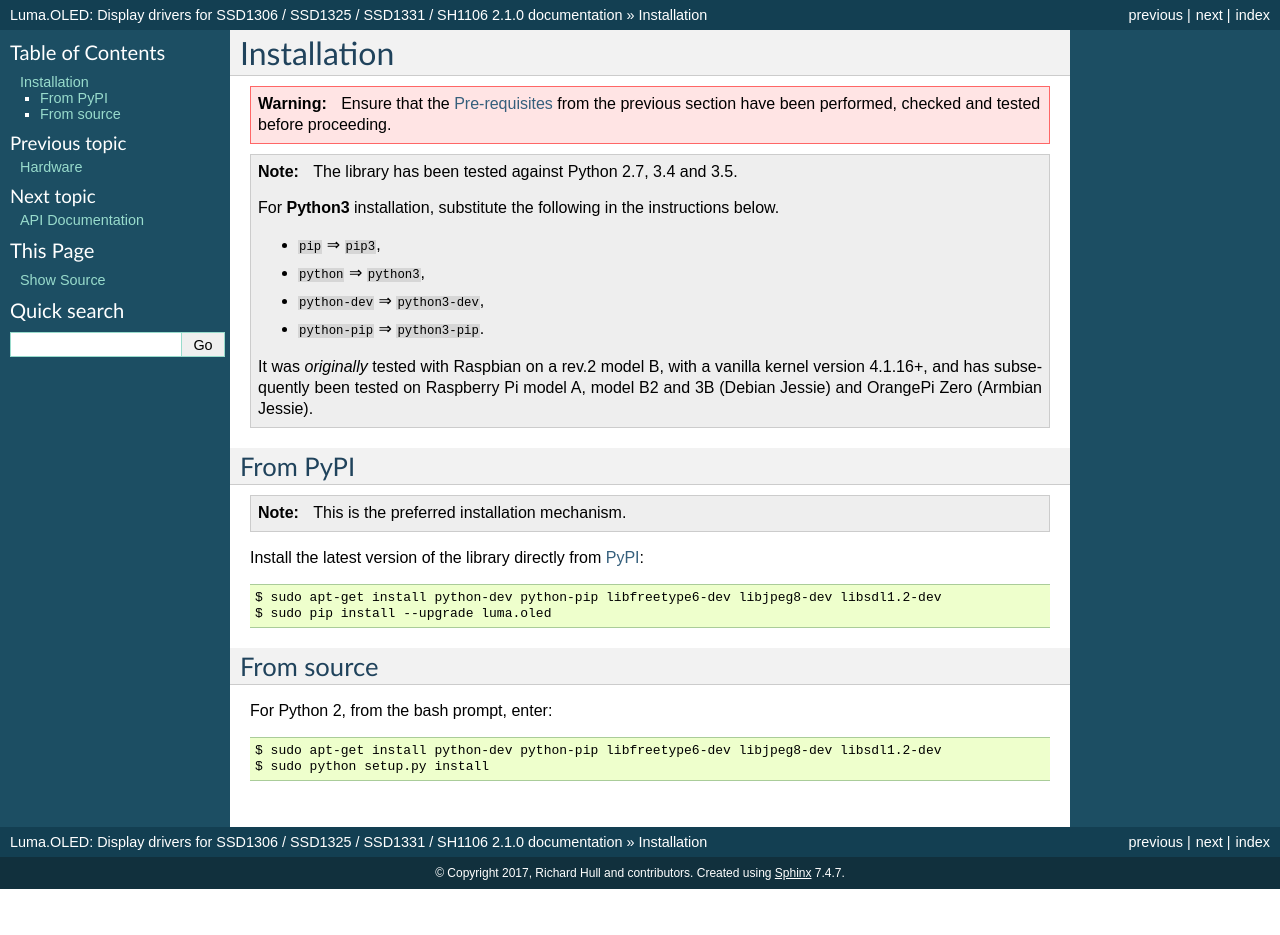
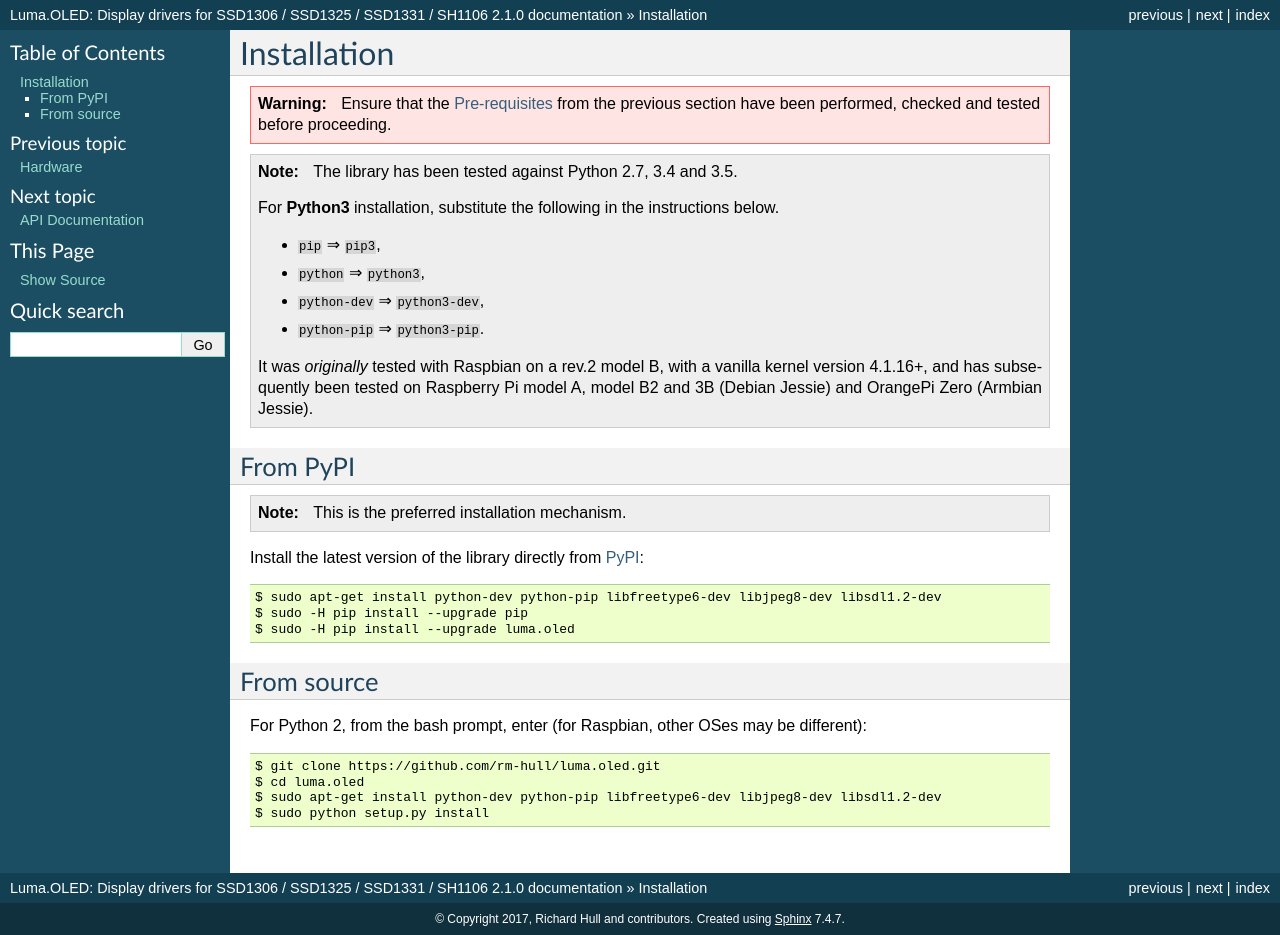
Before and after one commit to rm-hull/luma.oled, a Sphinx documentation site: the page built from doc/install.rst, in a window 1280 px wide. Built offline with Sphinx 7.4.7, drawn with Linux system fonts in a browser that asks for light colours; pages that are not in the unit, such as notebooks, are missing from menus; before the commit the page ends 900 px from its top, so only the background shows below that.

Commit message:
Update install.rst

```diff
--- a/doc/install.rst
+++ b/doc/install.rst
@@ -25,12 +25,15 @@
 Install the latest version of the library directly from PyPI_::
 
   $ sudo apt-get install python-dev python-pip libfreetype6-dev libjpeg8-dev libsdl1.2-dev
-  $ sudo pip install --upgrade luma.oled
+  $ sudo -H pip install --upgrade pip
+  $ sudo -H pip install --upgrade luma.oled
 
 From source
 ^^^^^^^^^^^
-For Python 2, from the bash prompt, enter::
+For Python 2, from the bash prompt, enter (for Raspbian, other OSes may be different)::
 
+  $ git clone https://github.com/rm-hull/luma.oled.git
+  $ cd luma.oled
   $ sudo apt-get install python-dev python-pip libfreetype6-dev libjpeg8-dev libsdl1.2-dev
   $ sudo python setup.py install
 
```
